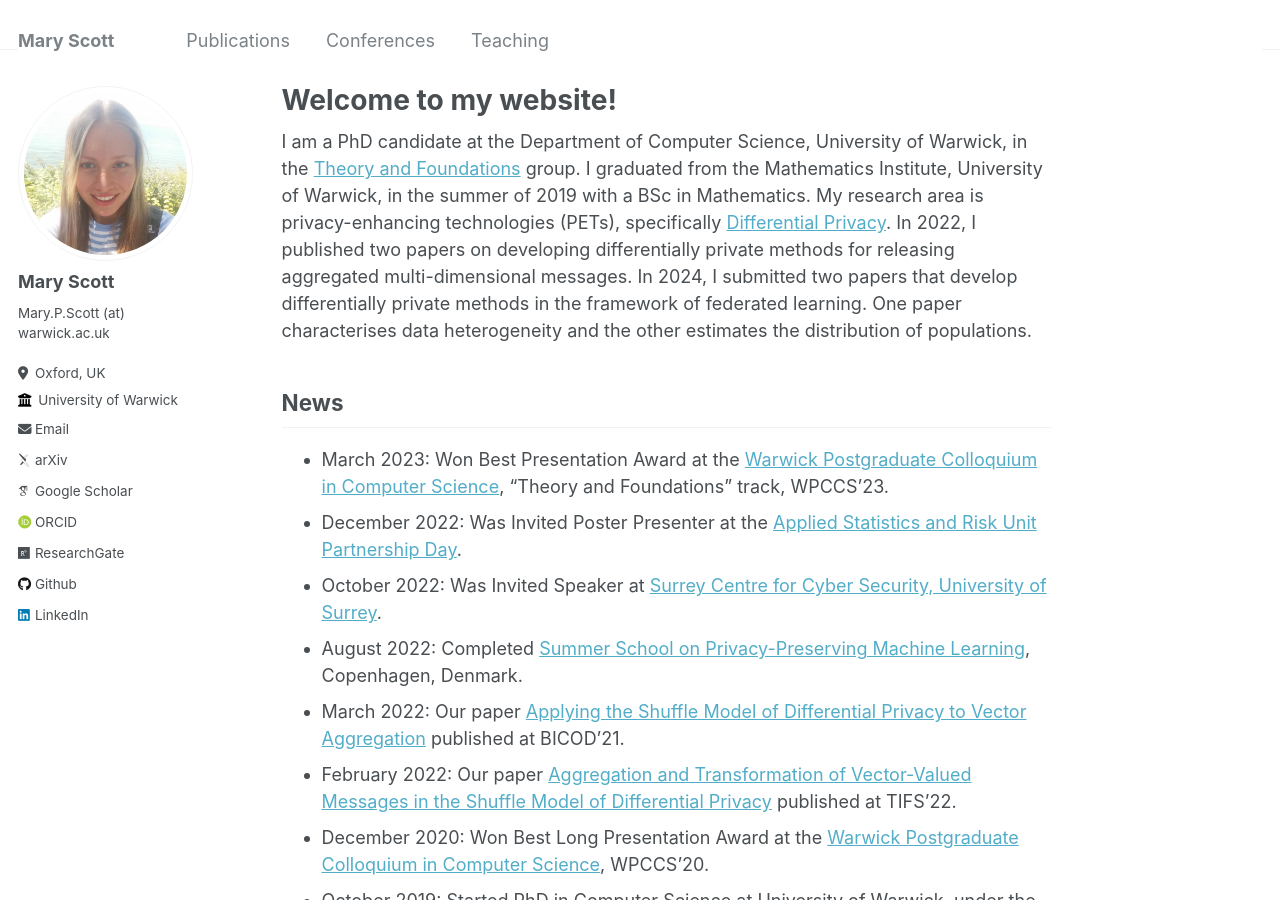
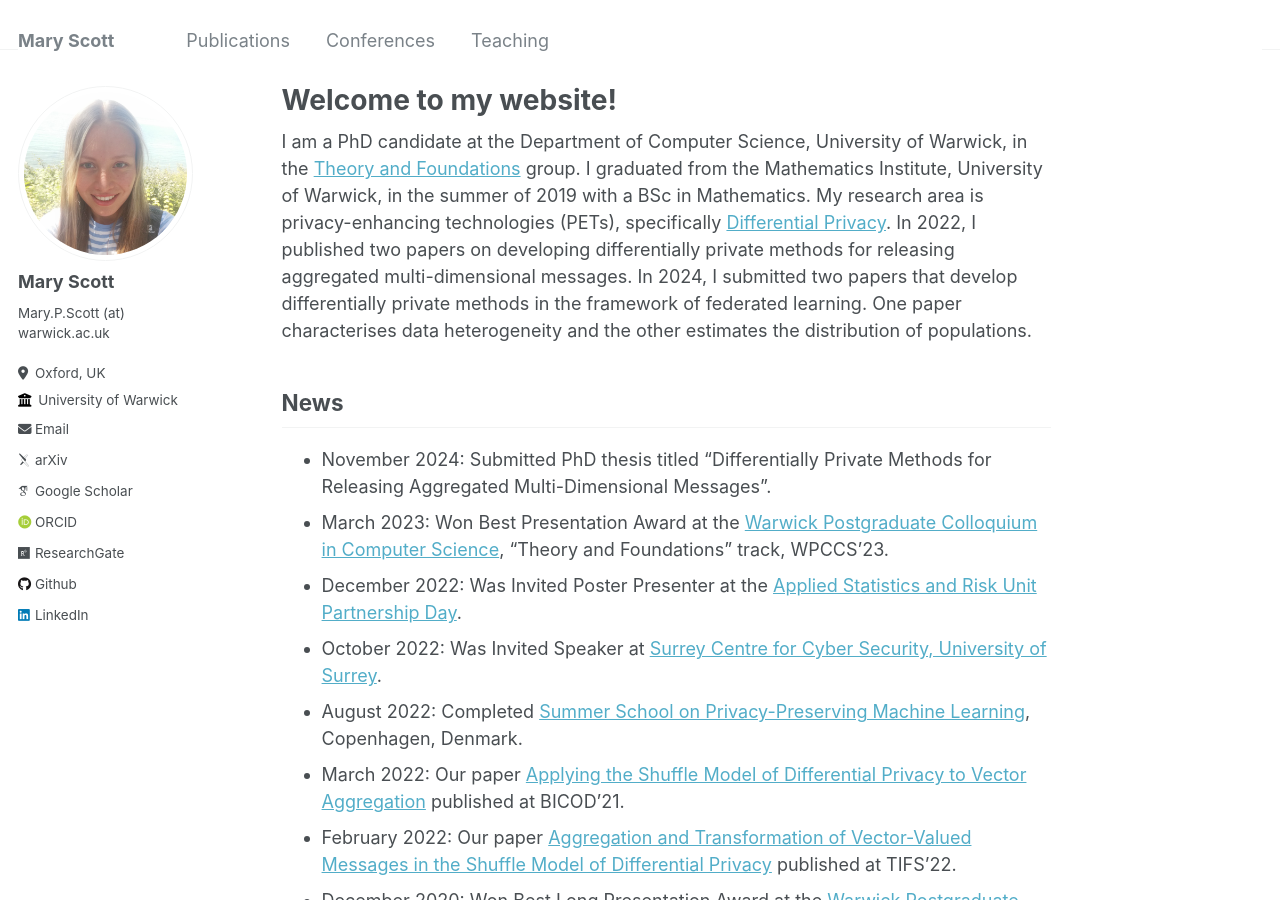
Before and after one commit to mary-python/mary-python.github.io, a Jekyll site: the page built from _pages/about.md, in a window 1280 px wide and 900 px high. Built offline with Jekyll 4.4.1, drawn with Linux system fonts in a browser that asks for light colours; some web fonts are replaced.

Commit message:
Update about.md

```diff
--- a/_pages/about.md
+++ b/_pages/about.md
@@ -11,6 +11,7 @@ I am a PhD candidate at the Department of Computer Science, University of Warwic
 
 News
 ------
+* November 2024: Submitted PhD thesis titled "Differentially Private Methods for Releasing Aggregated Multi-Dimensional Messages".
 * March 2023: Won Best Presentation Award at the [Warwick Postgraduate Colloquium in Computer Science](https://warwick.ac.uk/fac/sci/dcs/research/wpccs/wpccs23/), "Theory and Foundations" track, WPCCS'23.
 * December 2022: Was Invited Poster Presenter at the [Applied Statistics and Risk Unit Partnership Day](https://warwick.ac.uk/fac/sci/statistics/asru/registration-page-2022n/).
 * October 2022: Was Invited Speaker at [Surrey Centre for Cyber Security, University of Surrey](https://www.surrey.ac.uk/surrey-centre-cyber-security).
```
